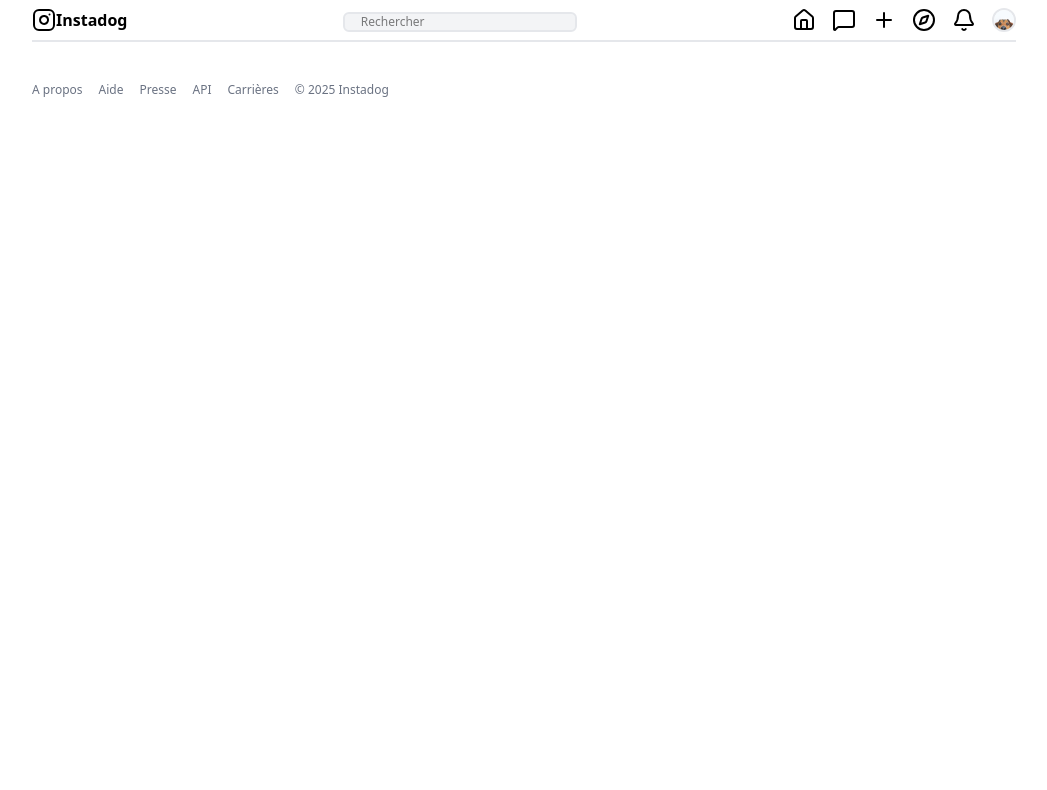
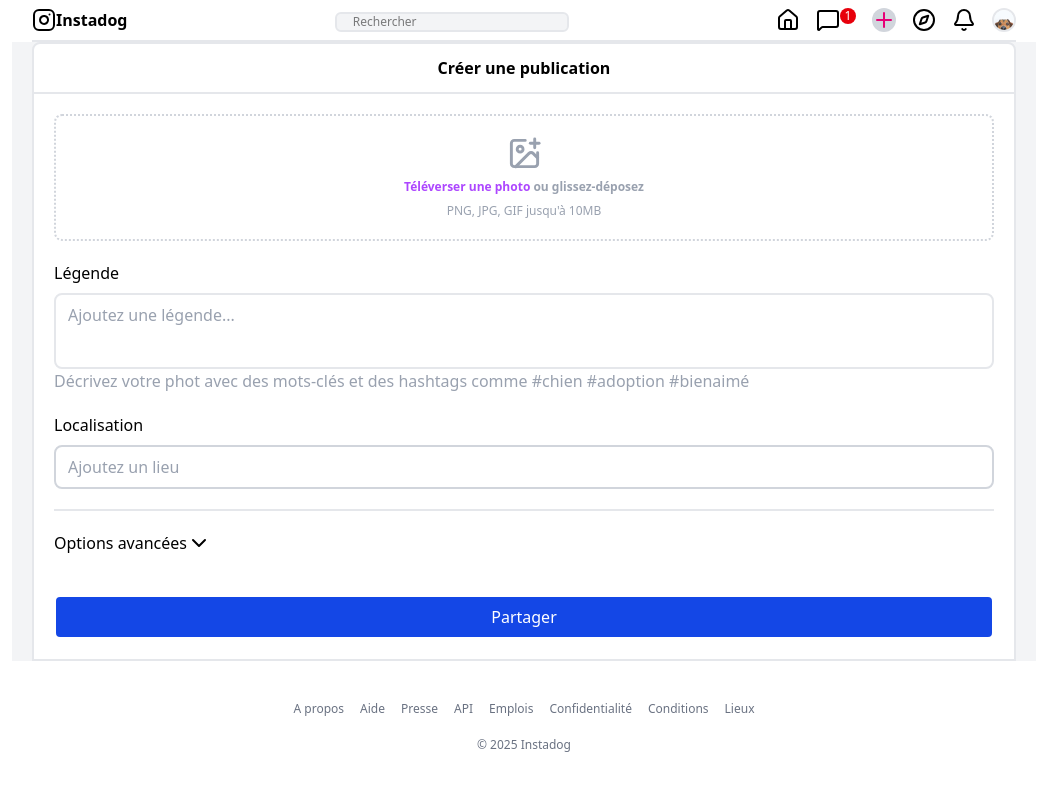
Before and after one commit to EmilieGen24/Instadog, a website: page creation.html in a window 1280 px wide. Shown: the whole page, without its empty margins (116-1163 px from the left). Drawn offline with Linux system fonts and the light colour scheme.

Commit message:
section page creation

```diff
--- a/creation.html
+++ b/creation.html
@@ -19,8 +19,8 @@
                 </div>
                 <ul class="flex justify-center my-2 gap-4 md:my-2">
                     <li><a href="home.html"><svg xmlns="http://www.w3.org/2000/svg" width="24" height="24" viewBox="0 0 24 24" fill="none" stroke="currentColor" stroke-width="2" stroke-linecap="round" stroke-linejoin="round" class="lucide lucide-house-icon lucide-house  hover:stroke-pink-600 transition delay-150 duration-300 ease-in-out"><path d="M15 21v-8a1 1 0 0 0-1-1h-4a1 1 0 0 0-1 1v8"/><path d="M3 10a2 2 0 0 1 .709-1.528l7-6a2 2 0 0 1 2.582 0l7 6A2 2 0 0 1 21 10v9a2 2 0 0 1-2 2H5a2 2 0 0 1-2-2z"/></svg></a></li>
-                    <li><a href="messages.html"><svg xmlns="http://www.w3.org/2000/svg" width="24" height="24" viewBox="0 0 24 24" fill="none" stroke="currentColor" stroke-width="2" stroke-linecap="round" stroke-linejoin="round" class="lucide lucide-message-square-icon lucide-message-square  hover:stroke-pink-600 transition delay-150 duration-300 ease-in-out"><path d="M22 17a2 2 0 0 1-2 2H6.828a2 2 0 0 0-1.414.586l-2.202 2.202A.71.71 0 0 1 2 21.286V5a2 2 0 0 1 2-2h16a2 2 0 0 1 2 2z"/></svg></a></li>
-                    <li><a href="nouveau.html"><svg xmlns="http://www.w3.org/2000/svg" width="24" height="24" viewBox="0 0 24 24" fill="none" stroke="currentColor" stroke-width="2" stroke-linecap="round" stroke-linejoin="round" class="lucide lucide-plus-icon lucide-plus  hover:stroke-pink-600 transition delay-150 duration-300 ease-in-out"><path d="M5 12h14"/><path d="M12 5v14"/></svg></a></li>
+                    <li class="flex"><svg xmlns="http://www.w3.org/2000/svg" width="24" height="24" viewBox="0 0 24 24" fill="none" stroke="currentColor" stroke-width="2" stroke-linecap="round" stroke-linejoin="round" class="lucide lucide-message-square-icon lucide-message-square stroke-black hover:stroke-pink-600 transition delay-150 duration-300 ease-in-out"><path d="M22 17a2 2 0 0 1-2 2H6.828a2 2 0 0 0-1.414.586l-2.202 2.202A.71.71 0 0 1 2 21.286V5a2 2 0 0 1 2-2h16a2 2 0 0 1 2 2z"/></svg><a href="messages.html" class="text-white text-xs text-center rounded-full bg-red-600 size-4">1</a></li>
+                    <li><a href="creation.html"><svg xmlns="http://www.w3.org/2000/svg" width="24" height="24" viewBox="0 0 24 24" fill="none" stroke="currentColor" stroke-width="2" stroke-linecap="round" stroke-linejoin="round" class="lucide lucide-plus-icon lucide-plus rounded-full bg-gray-300 stroke-pink-600"><path d="M5 12h14"/><path d="M12 5v14"/></svg></a></li>
                     <li><a href="acces.html"><svg xmlns="http://www.w3.org/2000/svg" width="24" height="24" viewBox="0 0 24 24" fill="none" stroke="currentColor" stroke-width="2" stroke-linecap="round" stroke-linejoin="round" class="lucide lucide-compass-icon lucide-compass  hover:stroke-pink-600 transition delay-150 duration-300 ease-in-out"><path d="m16.24 7.76-1.804 5.411a2 2 0 0 1-1.265 1.265L7.76 16.24l1.804-5.411a2 2 0 0 1 1.265-1.265z"/><circle cx="12" cy="12" r="10"/></svg></a></li>
                     <li><a href="notifications.html"><svg xmlns="http://www.w3.org/2000/svg" width="24" height="24" viewBox="0 0 24 24" fill="none" stroke="currentColor" stroke-width="2" stroke-linecap="round" stroke-linejoin="round" class="lucide lucide-bell-icon lucide-bell  hover:stroke-pink-600 transition delay-150 duration-300 ease-in-out"><path d="M10.268 21a2 2 0 0 0 3.464 0"/><path d="M3.262 15.326A1 1 0 0 0 4 17h16a1 1 0 0 0 .74-1.673C19.41 13.956 18 12.499 18 8A6 6 0 0 0 6 8c0 4.499-1.411 5.956-2.738 7.326"/></svg></a></li>
                     <li><a href=""><img src="assets/img/profil.jpg" class="w-6 h-6 rounded-full border-2 border-gray-200" alt="Photo de profil"></a></li>
@@ -29,22 +29,54 @@
         </nav>
     </header>
     <main>
-        <section>
-            <div>
-
+        <section class="w-full max-w-5xl my-0 mx-auto py-0 px-5 bg-gray-100">
+            <div class="border-2 rounded-t-lg border-gray-200 bg-white">
+                <h2 class="font-bold text-center border-b-2 border-gray-200 py-3">Créer une publication</h2>
+                <div class="text-xs text-center border-2 border-dotted rounded-lg border-gray-300 m-5 py-5">
+                    <div class="flex justify-center">
+                        <svg xmlns="http://www.w3.org/2000/svg" width="35" height="35" viewBox="0 0 24 24" fill="none" stroke="currentColor" stroke-width="2" stroke-linecap="round" stroke-linejoin="round" class="lucide lucide-image-plus-icon lucide-image-plus stroke-gray-400 hover:stroke-black"><path d="M16 5h6"/><path d="M19 2v6"/><path d="M21 11.5V19a2 2 0 0 1-2 2H5a2 2 0 0 1-2-2V5a2 2 0 0 1 2-2h7.5"/><path d="m21 15-3.086-3.086a2 2 0 0 0-2.828 0L6 21"/><circle cx="9" cy="9" r="2"/></svg>
+                    </div>
+                    <p class="text-gray-400 font-bold py-2 hover:underline"><span class="text-purple-500 hover:underline">Téléverser une photo</span> ou glissez-déposez</p>
+                    <p class="text-gray-400">PNG, JPG, GIF jusqu'à 10MB</p>
+                </div>
+                <div class="m-5">
+                    <h3 class="mb-2">Légende</h3>
+                    <div class="border-2 border-gray-200 rounded-lg pb-10 pt-2">
+                        <p class="text-gray-400 pl-3">Ajoutez une légende...</p>
+                    </div>
+                    <p class="text-gray-400">Décrivez votre phot avec des mots-clés et des hashtags comme #chien #adoption #bienaimé</p>
+                </div>
+                <div class="border-b-2 border-gray-200 pb-5 m-5">
+                    <h3 class="mb-2">Localisation</h3>
+                    <div class="border-2 rounded-lg border-gray-300 py-2">
+                        <p class="text-gray-400 pl-3">Ajoutez un lieu</p>
+                    </div>
+                </div>
+                <div class="m-5">
+                    <div class="flex mb-10">
+                        <p class="">Options avancées</p>
+                        <svg xmlns="http://www.w3.org/2000/svg" width="24" height="24" viewBox="0 0 24 24" fill="none" stroke="currentColor" stroke-width="2" stroke-linecap="round" stroke-linejoin="round" class="lucide lucide-chevron-down-icon lucide-chevron-down"><path d="m6 9 6 6 6-6"/></svg>
+                    </div>
+                    <div class="flex justify-center">
+                        <a href="" class="border-2 bg-blue-700 text-white rounded-md w-full py-2 text-center">Partager</a>
+                    </div>
+                </div>
             </div>
         </section>
     </main>
     <footer class="w-full max-w-5xl my-0 mx-auto py-0 px-5">
-        <div class="text-xs my-10 md:flex md:items-center md:gap-4">
-            <ul class="flex gap-4 text-gray-500">
+        <div class="text-xs my-10">
+            <ul class="md:flex gap-4 md:justify-center text-gray-500 my-5">
                 <li><a href="" class="hover:underline">A propos</a></li>
                 <li><a href="" class="hover:underline">Aide</a></li>
                 <li><a href="" class="hover:underline">Presse</a></li>
                 <li><a href="" class="hover:underline">API</a></li>
-                <li><a href="" class="hover:underline">Carrières</a></li>
+                <li><a href="" class="hover:underline">Emplois</a></li>
+                <li><a href="" class="hover:underline">Confidentialité</a></li>
+                <li><a href="" class="hover:underline">Conditions</a></li>
+                <li><a href="" class="hover:underline">Lieux</a></li>
             </ul>
-            <p class="text-gray-500">© 2025 Instadog</p>
+            <p class="text-gray-500 text-center">© 2025 Instadog</p>
         </div>
     </footer>
 </body>
```
Also changed, not shown: index.html (+1 -1 lines), messages.html (+1 -1 lines), profil.html (+1 -1 lines), assets/css/style.css.
